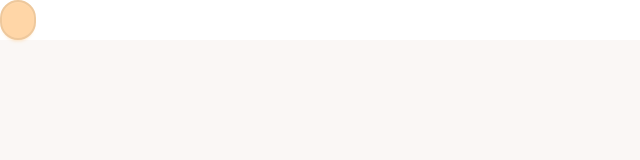
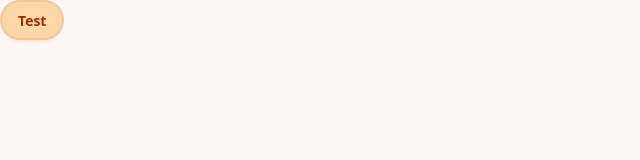
Before and after one commit to Chadrac-WAKOMYA/etrack, a Next.js app: page / in a window 1280 px wide. Shown: the top 160 px of the page, without its empty margins (0-640 px from the left). Built offline with nearby package versions, Linux system fonts and the light colour scheme.

Commit message:
TEST first initial test sucess

```diff
--- a/app/globals.css
+++ b/app/globals.css
@@ -1,31 +1,6 @@
 @import "tailwindcss";
 @plugin "daisyui";
-
-:root {
-  --background: #ffffff;
-  --foreground: #171717;
-}
 
 @plugin "daisyui" {
   themes: light --default, dark --prefersdark, cupcake;
 }
-
-@theme inline {
-  --color-background: var(--background);
-  --color-foreground: var(--foreground);
-  --font-sans: var(--font-geist-sans);
-  --font-mono: var(--font-geist-mono);
-}
-
-@media (prefers-color-scheme: dark) {
-  :root {
-    --background: #0a0a0a;
-    --foreground: #ededed;
-  }
-}
-
-body {
-  background: var(--background);
-  color: var(--foreground);
-  font-family: Arial, Helvetica, sans-serif;
-}
--- a/app/page.tsx
+++ b/app/page.tsx
@@ -2,6 +2,6 @@ import Image from "next/image";
 
 export default function Home() {
   return (
-    <button className="btn btn-accent"></button>
+    <button className="btn btn-accent">Test</button>
   );
 }
```
